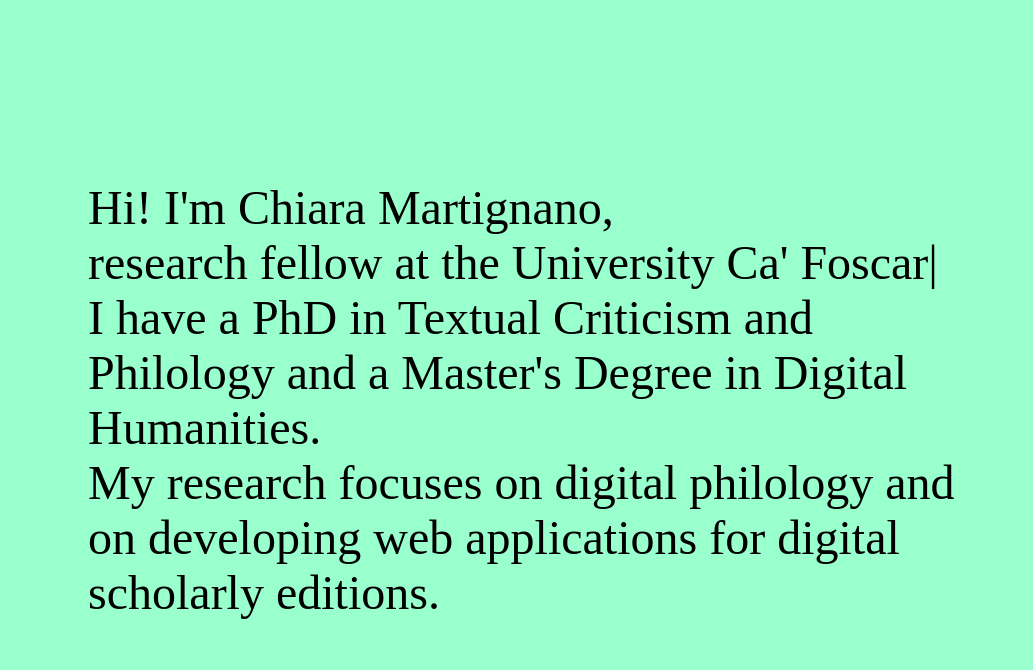
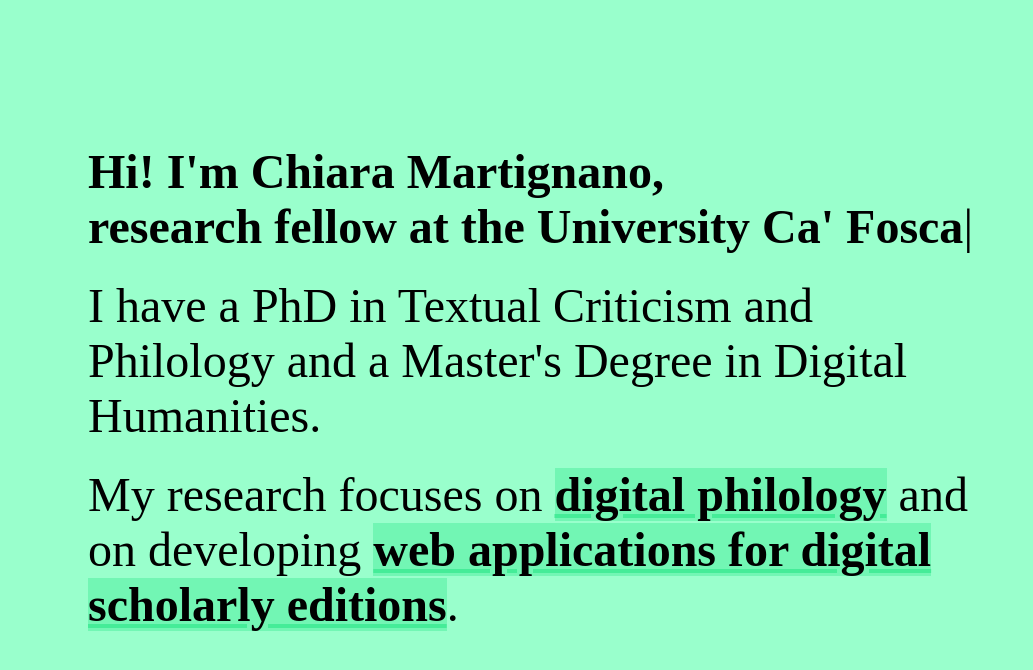
Before and after one commit to ChiaraMartignano/presentation, a website: page index.html in a window 1280 px wide. Shown: the full height of the page, 0-1033 px from the left. Drawn offline with nearby package versions, Linux system fonts and the light colour scheme; a web font is replaced by a local one.

Commit message:
Fix style

```diff
--- a/index.html
+++ b/index.html
@@ -27,14 +27,15 @@
 				<div>
 					<!-- Element to contain animated typing -->
 					<div id="typed-strings">
-						<p>Hi! I'm Chiara Martignano,<br>research fellow at the University Ca' Foscari of Venice.</p>
+						<p><strong>Hi! I'm Chiara Martignano,<br>research fellow at the University Ca' Foscari of Venice.</strong></p>
 					</div>
 					<span id="typed"></span>
 				</div>
 				<div>
 					I have a PhD in Textual Criticism and Philology and a Master's Degree in Digital Humanities.
-					<br>
-					My research focuses on digital philology and on developing web applications for digital scholarly editions.
+				</div>
+				<div>
+					My research focuses on <span id="typed-strings"><span><strong class="hi">digital philology</strong> and on developing <strong class="hi">web applications for digital scholarly editions</strong>.</span></span>
 				</div>
 			</div>
 			<div id="contacts">
--- a/style.css
+++ b/style.css
@@ -51,7 +51,10 @@
 	display: flex;
 	flex-direction: column;
 	justify-content: center;
+}
 
+#bio > div {
+	margin-bottom: 0.5em;
 }
 
 #contacts {
@@ -102,3 +105,8 @@
 	box-shadow: 4px 4px 8px 2px #595959;
 	border-radius: 50%;
 }
+
+.hi {
+	background-color: #45ec9877;
+	text-decoration: underline #45ec98;
+}
```
